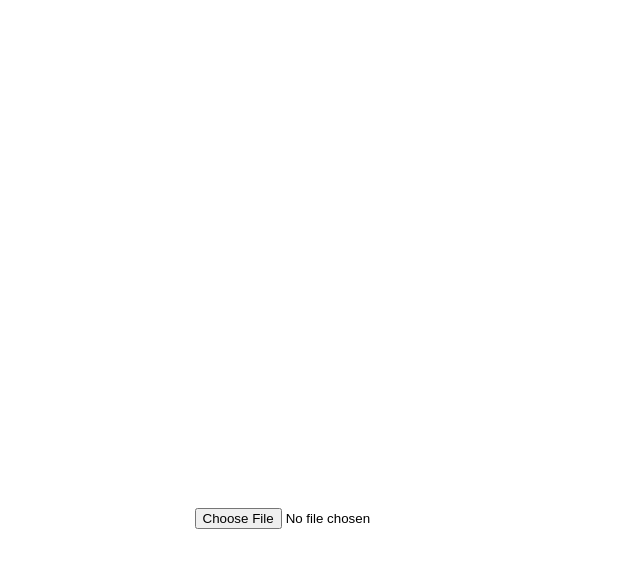
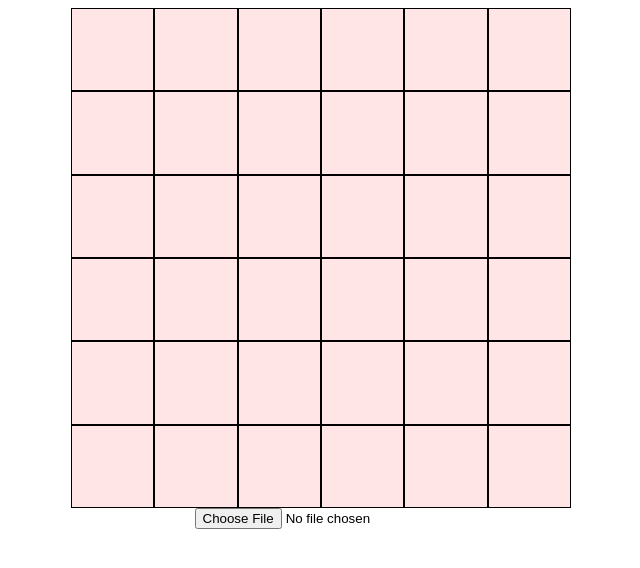
Before and after one commit to JolantaMarszalek/godel, a React (Vite) app in the folder godel-project/: page / in a window 1280 px wide. Shown: the top 568 px of the page, without its empty margins (319-959 px from the left). Built offline with nearby package versions, Linux system fonts and the light colour scheme.

Commit message:
Changed vizualization

```diff
--- a/godel-project/src/App.tsx
+++ b/godel-project/src/App.tsx
@@ -21,7 +21,7 @@ function App() {
       const updateDataArray = () => {
         analyserNode.getByteFrequencyData(dataArray);
         setAudioData(new Uint8Array(dataArray));
-        requestAnimationFrame(updateDataArray);
+        // requestAnimationFrame(updateDataArray);
       };
 
       audioElement.play();
@@ -39,18 +39,20 @@ function App() {
   return (
     <div className="App">
       <div className="gridContainer">
-        {audioData &&
-          Array.from(audioData)
-            .map((value, index) => (
-              <div
-                key={index}
-                className="cell"
-                style={{ height: `${value}px`, backgroundColor: "red" }}
-              />
-            ))
-            .slice(0, 36)}{" "}
+        {[...Array(36)].map((_, index) => (
+          <div
+            key={index}
+            className="cell"
+            style={{
+              backgroundColor: audioData
+                ? `rgba(255, 0, 0, ${audioData[index] / 255})`
+                : "rgba(255, 0, 0, 0.1)",
+            }}
+          />
+        ))}
       </div>
       <input type="file" onChange={handleFileChange} />
+      {audioFile && <audio controls src={audioFile} />}
     </div>
   );
 }
```
